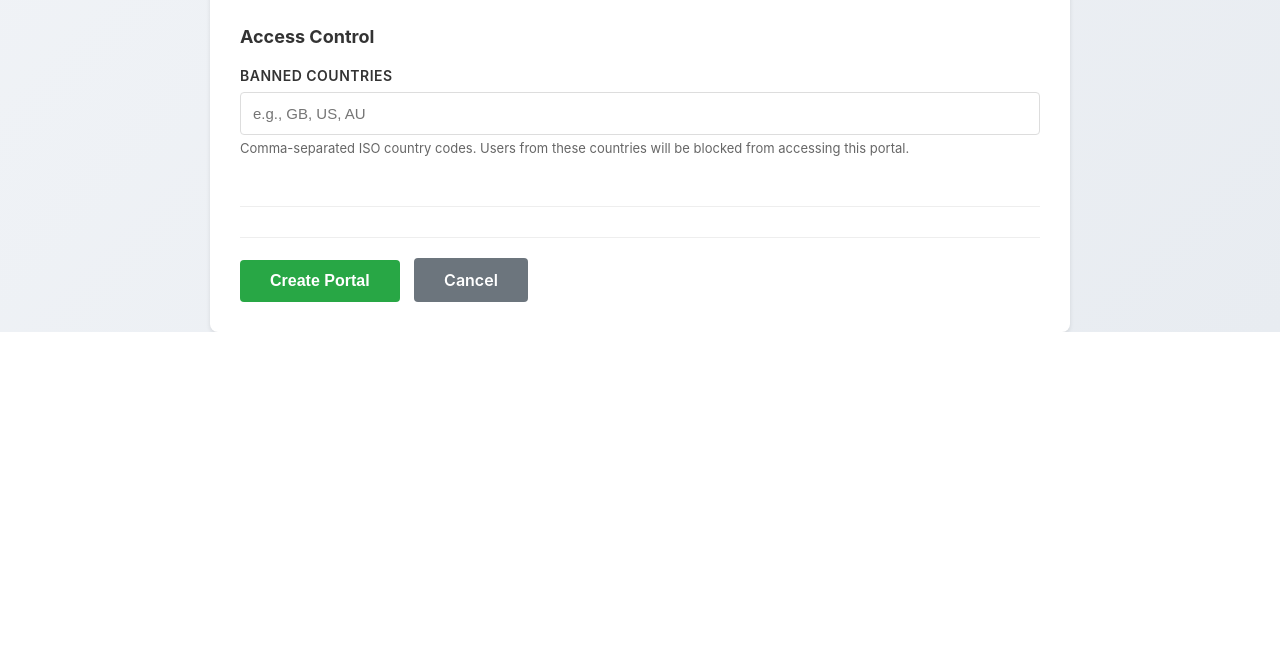
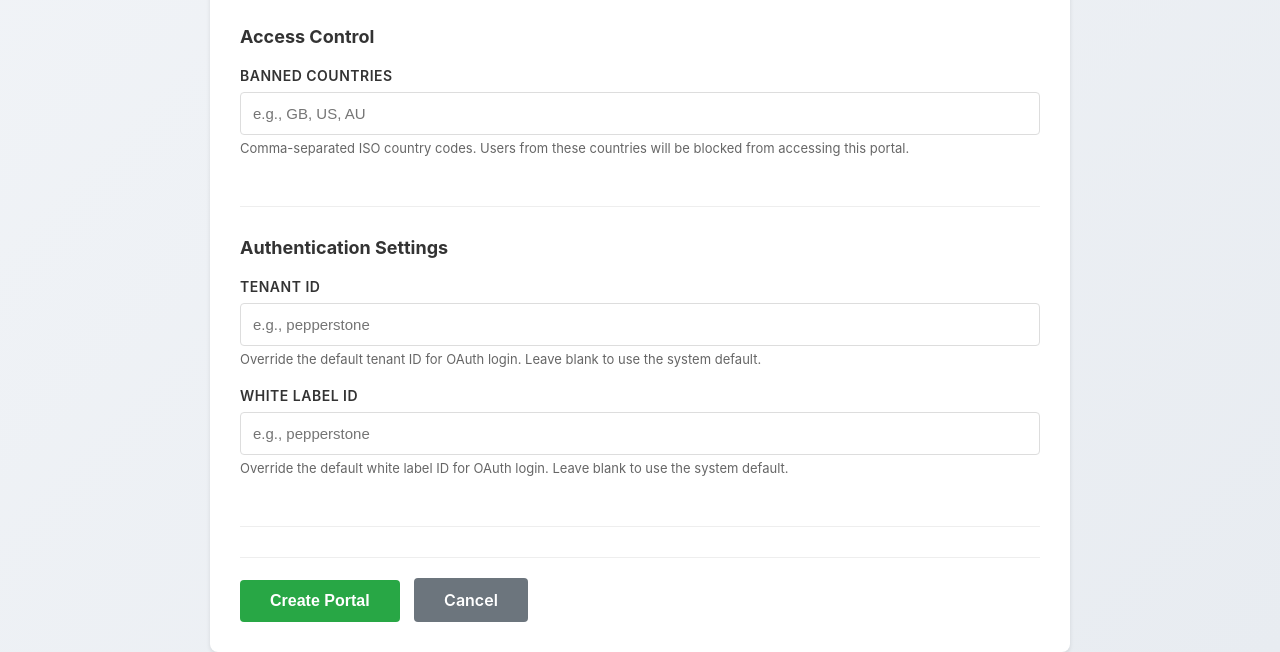
Before and after one commit to charlie-king-pelican/automation-SignalWeb, a Flask app: page /admin/portals/create in a window 1280 px wide. Shown: the part 1190-1842 px from the top of the page. Before the commit the page ends 1522 px from the top, so only its background shows below. Run offline with Flask 3, Linux system fonts and the light colour scheme; the visitor is signed in with stand-in values (Sample User, id 1).

Commit message:
add WL code to dashboard creation

```diff
--- a/app/routes.py
+++ b/app/routes.py
@@ -399,8 +399,21 @@ def register_routes(app):
         verifier, challenge = services.generate_pkce()
         session['verifier'] = verifier
 
+        # Determine tenant_id and white_label_id from active portal or use defaults
+        tenant_id = None
+        white_label_id = None
+
+        portal_slug = session.get('active_portal_slug')
+        if portal_slug:
+            from app.models import Portal
+            portal = Portal.query.filter_by(slug=portal_slug, is_active=True).first()
+            if portal and portal.theme_json:
+                theme = json.loads(portal.theme_json)
+                tenant_id = theme.get('tenant_id') or None
+                white_label_id = theme.get('white_label_id') or None
+
         redirect_uri = app.config['BASE_URL']
-        auth_url = services.build_auth_url(redirect_uri, challenge)
+        auth_url = services.build_auth_url(redirect_uri, challenge, tenant_id, white_label_id)
 
         return redirect(auth_url)
 
@@ -1122,13 +1135,19 @@ def register_routes(app):
             banned_countries_raw = request.form.get('banned_countries', '')
             banned_countries = [c.strip().upper() for c in banned_countries_raw.split(',') if c.strip()]
 
+            # Read and normalize tenant_id and white_label_id
+            tenant_id = (request.form.get('tenant_id', '') or '').strip()
+            white_label_id = (request.form.get('white_label_id', '') or '').strip()
+
             theme = {
                 'headline': request.form.get('headline', ''),
                 'subheadline': request.form.get('subheadline', ''),
                 'cta_text': request.form.get('cta_text', ''),
                 'create_account_url': request.form.get('create_account_url', ''),
                 'visible_sections': visible_sections,
-                'banned_countries': banned_countries
+                'banned_countries': banned_countries,
+                'tenant_id': tenant_id,
+                'white_label_id': white_label_id
             }
 
             portal = Portal(
@@ -1173,13 +1192,19 @@ def register_routes(app):
             banned_countries_raw = request.form.get('banned_countries', '')
             banned_countries = [c.strip().upper() for c in banned_countries_raw.split(',') if c.strip()]
 
+            # Read and normalize tenant_id and white_label_id
+            tenant_id = (request.form.get('tenant_id', '') or '').strip()
+            white_label_id = (request.form.get('white_label_id', '') or '').strip()
+
             theme = {
                 'headline': request.form.get('headline', ''),
                 'subheadline': request.form.get('subheadline', ''),
                 'cta_text': request.form.get('cta_text', ''),
                 'create_account_url': request.form.get('create_account_url', ''),
                 'visible_sections': visible_sections,
-                'banned_countries': banned_countries
+                'banned_countries': banned_countries,
+                'tenant_id': tenant_id,
+                'white_label_id': white_label_id
             }
 
             portal.name = request.form.get('name')
--- a/app/services.py
+++ b/app/services.py
@@ -551,17 +551,22 @@ def compute_closed_trades_stats(closed_signals):
     }
 
 
-def build_auth_url(redirect_uri, challenge):
+def build_auth_url(redirect_uri, challenge, tenant_id=None, white_label_id=None):
     """
     Build OAuth authorization URL with PKCE challenge.
 
     Args:
         redirect_uri: Callback URI for OAuth flow
         challenge: PKCE challenge string
+        tenant_id: Optional tenant ID override (uses global TENANT_ID if not provided)
+        white_label_id: Optional white label ID override (unused in URL but kept for consistency)
 
     Returns:
         str: Complete authorization URL
     """
+    # Use provided values or fall back to global defaults
+    effective_tenant_id = tenant_id if tenant_id else TENANT_ID
+
     auth_url = (
         f"{IDENTITY_URL}/connect/authorize"
         f"?client_id={CLIENT_ID}"
@@ -570,7 +575,7 @@ def build_auth_url(redirect_uri, challenge):
         f"&scope=openid%20profile%20email%20api%20copytrade%20offline_access"
         f"&code_challenge={challenge}"
         f"&code_challenge_method=S256"
-        f"&acr_values=tenant:{TENANT_ID}%20sign_up:true"
+        f"&acr_values=tenant:{effective_tenant_id}%20sign_up:true"
         f"&screen_hint=sign_up"
     )
     return auth_url
--- a/templates/admin_portal_form.html
+++ b/templates/admin_portal_form.html
@@ -251,6 +251,26 @@
                 </div>
             </div>
 
+            <div class="form-section">
+                <h2>Authentication Settings</h2>
+
+                <div class="form-group">
+                    <label for="tenant_id">Tenant ID</label>
+                    <input type="text" id="tenant_id" name="tenant_id"
+                           value="{{ theme.get('tenant_id', '') }}"
+                           placeholder="e.g., pepperstone">
+                    <div class="help-text">Override the default tenant ID for OAuth login. Leave blank to use the system default.</div>
+                </div>
+
+                <div class="form-group">
+                    <label for="white_label_id">White Label ID</label>
+                    <input type="text" id="white_label_id" name="white_label_id"
+                           value="{{ theme.get('white_label_id', '') }}"
+                           placeholder="e.g., pepperstone">
+                    <div class="help-text">Override the default white label ID for OAuth login. Leave blank to use the system default.</div>
+                </div>
+            </div>
+
             <div class="form-actions">
                 <button type="submit" class="btn-submit">
                     {% if portal %}Update Portal{% else %}Create Portal{% endif %}
```
